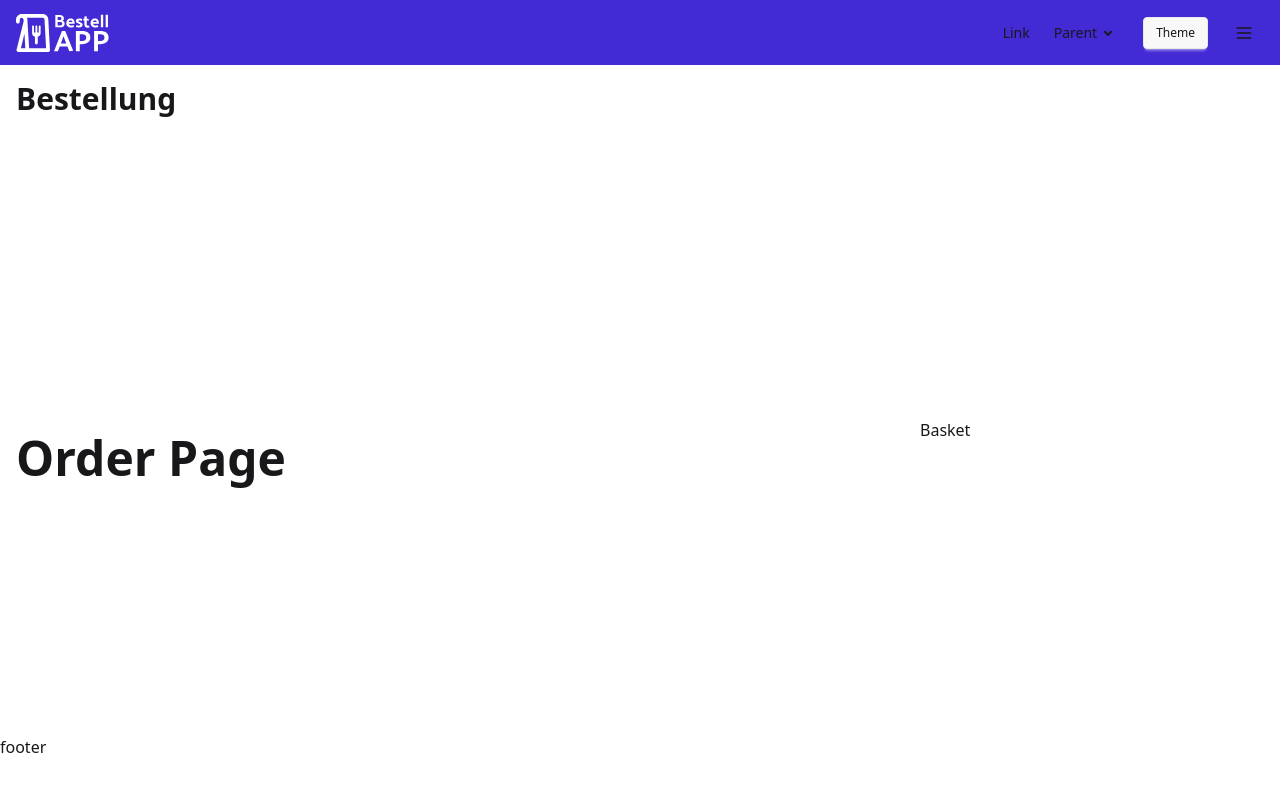
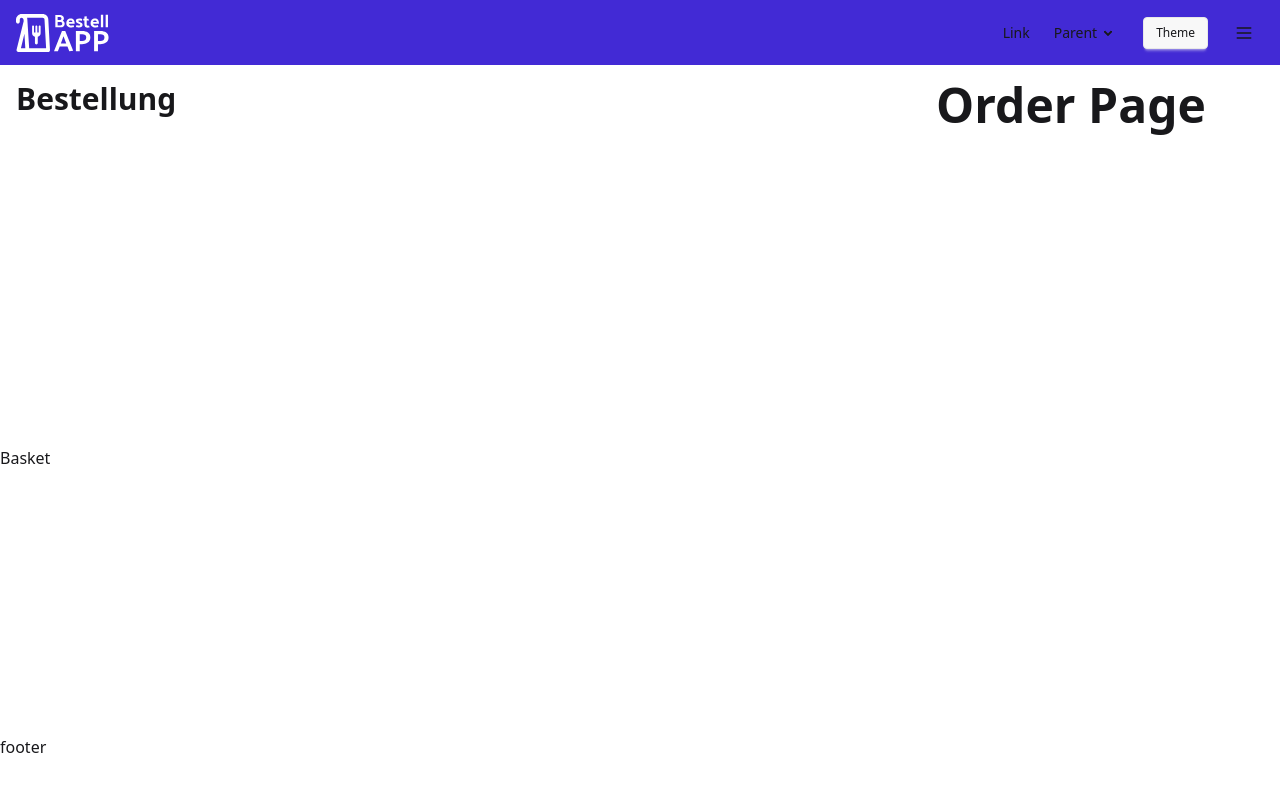
Before and after one commit to larsbeckdev/demo-bestell-app, a Vue app: page /bestellen in a window 1280 px wide. Shown: the top 792 px of the page. Built offline with nearby package versions, Linux system fonts and the light colour scheme.

Commit message:
Remove unnecessary CSS class from hero-section in OrderLayout component

```diff
--- a/src/layouts/order/OrderLayout.vue
+++ b/src/layouts/order/OrderLayout.vue
@@ -9,7 +9,7 @@ import Basket from '@/layouts/components/Basket.vue'
   <Header />
 
   <main class="main-layout">
-    <section class="hero-section p-4 mb-4 col-span-2">
+    <section class="hero-section p-4 mb-4 ">
       <h1 class="text-3xl font-bold">Bestellung</h1>
     </section>
 
```
